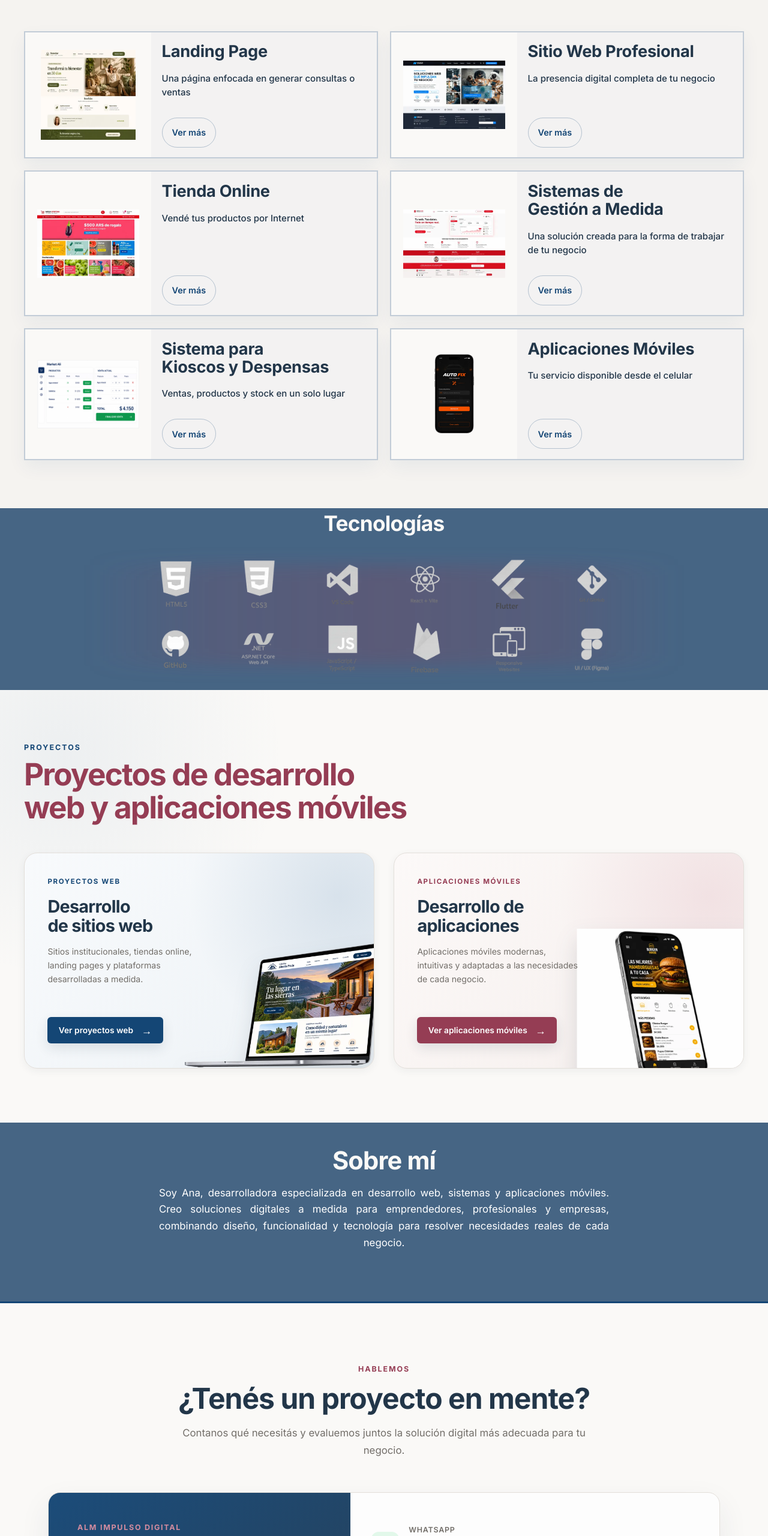
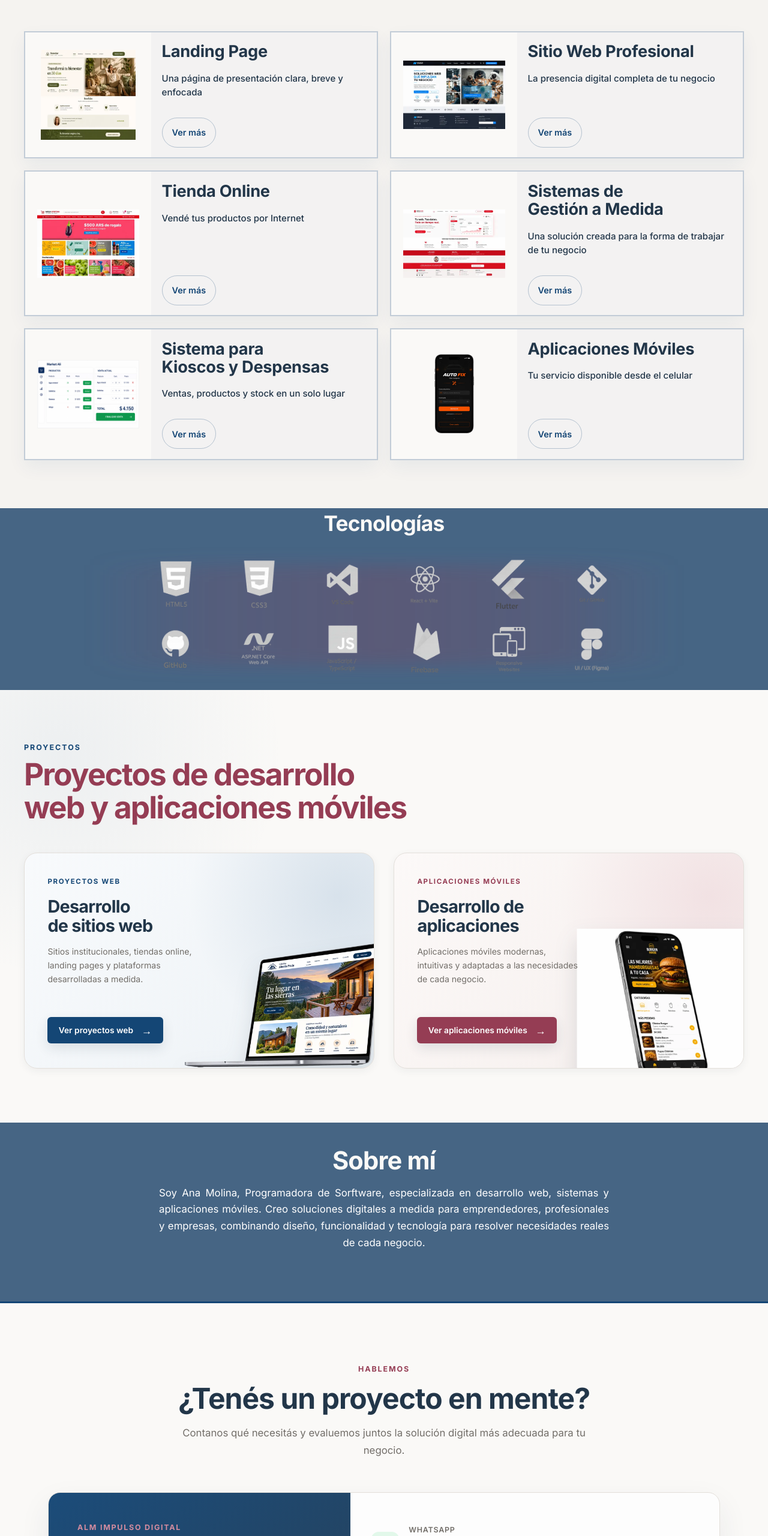
Before and after one commit to ALMImpulsoDigital/alm-impulso-digital-portfolio, a React (Vite) app: page / in a window 1280 px wide. Shown: the part 1126-3686 px from the top of the page at 60% size. Built offline with nearby package versions, Linux system fonts and the light colour scheme.

Commit message:
cambio de algunos textos

```diff
--- a/src/components/Contacto.jsx
+++ b/src/components/Contacto.jsx
@@ -128,12 +128,6 @@ export default function Contacto() {
             </a>
           </div>
         </div>
-
-        <div className="contacto-bottom">
-          <span>© 2026 ALM Impulso Digital</span>
-
-          <span>Páginas Web · Sistemas · Aplicaciones</span>
-        </div>
       </div>
     </section>
   );
--- a/src/components/SobreMi.jsx
+++ b/src/components/SobreMi.jsx
@@ -8,11 +8,11 @@ export default function SobreMi() {
 
         <p className="sobremi-text">
           <p className="sobremi-text">
-            Soy Ana, desarrolladora especializada en desarrollo web, sistemas y
-            aplicaciones móviles. Creo soluciones digitales a medida para
-            emprendedores, profesionales y empresas, combinando diseño,
-            funcionalidad y tecnología para resolver necesidades reales de cada
-            negocio.
+            Soy Ana Molina, Programadora de Sorftware, especializada en
+            desarrollo web, sistemas y aplicaciones móviles. Creo soluciones
+            digitales a medida para emprendedores, profesionales y empresas,
+            combinando diseño, funcionalidad y tecnología para resolver
+            necesidades reales de cada negocio.
           </p>
         </p>
       </div>
--- a/src/data/servicios.js
+++ b/src/data/servicios.js
@@ -4,18 +4,19 @@ export const servicios = [
   {
   id: "landing",
   titulo: "Landing Page",
-    subtitulo: "Una página enfocada en generar consultas o ventas",
+  subtitulo: "Una página de presentación clara, breve y enfocada",
   paraQueSirve:
-      "Ideal para promocionar un servicio, producto, evento o campaña específica y dirigir al visitante hacia una acción concreta, como enviar un mensaje, completar un formulario o solicitar un presupuesto.",
+    "Es una página de presentación ideal para mostrar un negocio, servicio, producto, evento o propuesta específica de manera clara y profesional. Su contenido se organiza en una sola página y guía al visitante hacia una acción concreta, como enviar un mensaje, completar un formulario o solicitar un presupuesto.",
   incluye: [
-      "Presentación de la propuesta",
+    "Presentación del negocio o propuesta",
+    "Descripción del servicio o producto",
     "Beneficios principales",
     "Llamados a la acción",
     "Formulario de contacto",
     "Integración con WhatsApp",
   ],
   ejemplo:
-      "Ejemplo: lanzamiento de un curso, promoción de un servicio o campaña publicitaria.",
+    "Ejemplo: presentación de un profesional o emprendimiento, promoción de un servicio, lanzamiento de un producto o campaña publicitaria.",
   thumbnail: "/assets/servicios/LandingPage.webp",
   width: 500,
   height: 476,
@@ -117,7 +118,7 @@ height: 667,
       "Conexión con base de datos",
       "Integración con sistemas y servicios",
       "Notificaciones, según el proyecto",
-      "Desarrollo para Android y/o iOS",
+      "Desarrollo para Android",
     ],
     ejemplo:
       "Ejemplo: aplicación de pedidos, reservas, seguimiento, turnos o gestión.",
```
Lines whose indentation alone changed are shown as unchanged.
